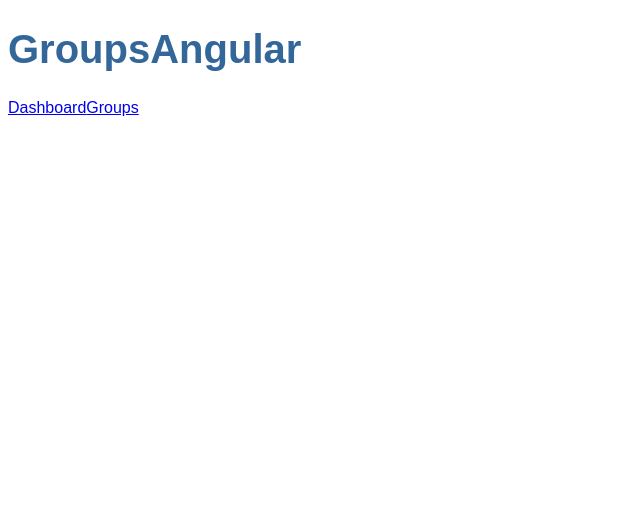
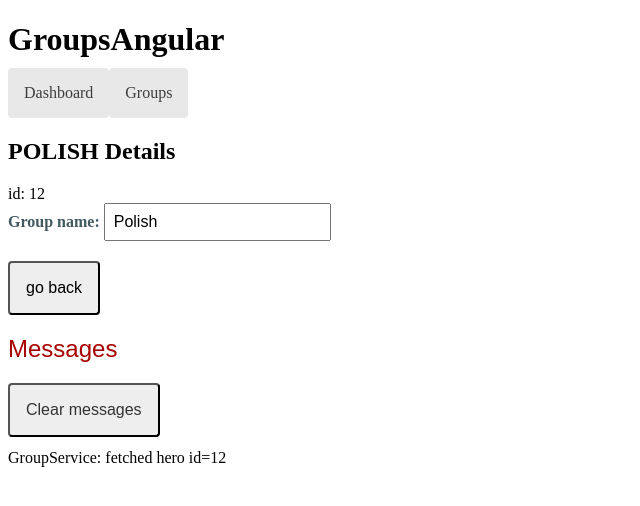
Before and after one commit to olexandrduplava/GroupsAngular, an Angular app: page /detail/12 in a window 1280 px wide. Before the commit this address led to /. Shown: the top 506 px of the page, without its empty margins (0-640 px from the left). Built offline with nearby package versions, Linux system fonts and the light colour scheme.

Commit message:
#Commit 5.2 Add Navigation, ID-Route refracted some code, made url to details of id

```diff
--- a/src/app/app.component.css
+++ b/src/app/app.component.css
@@ -1,22 +1,21 @@
-/* Application-wide Styles */
+/* AppComponent's private CSS styles */
 h1 {
-  color: #369;
-  font-family: Arial, Helvetica, sans-serif;
-  font-size: 250%;
+  margin-bottom: 0;
 }
-h2, h3 {
-  color: #444;
-  font-family: Arial, Helvetica, sans-serif;
-  font-weight: lighter;
+nav a {
+  padding: 1rem;
+  text-decoration: none;
+  margin-top: 10px;
+  display: inline-block;
+  background-color: #e8e8e8;
+  color: #3d3d3d;
+  border-radius: 4px;
 }
-body {
-  margin: 2em;
+
+nav a:hover {
+  color: white;
+  background-color: #42545C;
 }
-body, input[type="text"], button {
-  color: #333;
-  font-family: Cambria, Georgia, serif;
+nav a.active {
+  background-color: black;
 }
-/* everywhere else */
-* {
-  font-family: Arial, Helvetica, sans-serif;
-}
--- a/src/app/dashboard/dashboard.component.css
+++ b/src/app/dashboard/dashboard.component.css
@@ -4,7 +4,7 @@ h2 {
   text-align: center;
 }
 
-.heroes-menu {
+.groups-menu {
   padding: 0;
   margin: auto;
   max-width: 1000px;
--- a/src/app/dashboard/dashboard.component.html
+++ b/src/app/dashboard/dashboard.component.html
@@ -1,6 +1,7 @@
 <h2>Top Groups</h2>
 <div class="heroes-menu">
-  <a *ngFor="let group of groups">
+  <a *ngFor="let group of groups"
+  routerLink="/detail/{{group.id}}">
     {{group.title}}
   </a>
 </div>
--- a/src/app/group-detail/group-detail.component.css
+++ b/src/app/group-detail/group-detail.component.css
@@ -0,0 +1,24 @@
+/* HeroDetailComponent's private CSS styles */
+label {
+  color: #435960;
+  font-weight: bold;
+}
+input {
+  font-size: 1em;
+  padding: .5rem;
+}
+button {
+  margin-top: 20px;
+  background-color: #eee;
+  padding: 1rem;
+  border-radius: 4px;
+  font-size: 1rem;
+}
+button:hover {
+  background-color: #cfd8dc;
+}
+button:disabled {
+  background-color: #eee;
+  color: #ccc;
+  cursor: auto;
+}
--- a/src/app/group-detail/group-detail.component.html
+++ b/src/app/group-detail/group-detail.component.html
@@ -6,5 +6,5 @@
     <label for="group-name">Group name: </label>
     <input id="group-name" [(ngModel)]="group.title" placeholder="group">
   </div>
-
+<button (click)="goBack()">go back</button>
 </div>
--- a/src/app/group-detail/group-detail.component.ts
+++ b/src/app/group-detail/group-detail.component.ts
@@ -1,5 +1,9 @@
 import { Component, OnInit, Input } from '@angular/core';
 import { Group} from "../group/group";
+import {ActivatedRoute} from "@angular/router";
+import {Location} from "@angular/common";
+import {GroupService} from "../service/group.service";
+import {group} from "@angular/animations";
 
 @Component({
   selector: 'app-group-detail',
@@ -8,11 +12,25 @@ import { Group} from "../group/group";
 })
 export class GroupDetailComponent implements OnInit {
 
-  @Input() group?: Group;
+  group: Group | undefined;
 
-  constructor() { }
+  constructor(
+    private route: ActivatedRoute,
+    private groupService: GroupService,
+    private location: Location
+  ) { }
 
   ngOnInit(): void {
+    this.getGroup();
   }
 
+  getGroup(): void{
+    const id = Number(this.route.snapshot.paramMap.get('id'));
+    this.groupService.getGroup(id)
+      .subscribe(group=>this.group=group);
+    }
+
+    goBack(): void{
+    this.location.back();
+    }
 }
--- a/src/app/group/group.component.html
+++ b/src/app/group/group.component.html
@@ -1,11 +1,9 @@
 <h2>My Groups</h2>
 
 <ul class="groups">
-  <li *ngFor="let group of groups"
-      [class.selected]="group === selectedGroup"
-      (click)="onSelect(group)">
-    <span class="badge">{{group.id}}</span> {{group.title}}
+  <li *ngFor="let group of groups">
+    <a routerLink="/detail/{{group.id}}">
+     <span class="badge">{{group.id}}</span> {{group.title}}
+    </a>
   </li>
 </ul>
-
-<app-group-detail [group]="selectedGroup"></app-group-detail>
--- a/src/app/group/group.component.ts
+++ b/src/app/group/group.component.ts
@@ -13,20 +13,14 @@ import {MessageService} from "../service/message.service";
 export class GroupComponent implements OnInit {
 
   groups: Group[] = [];
-  selectedGroup?: Group;
 
-  constructor(private groupService: GroupService, private messageService: MessageService) { }
+  constructor(private groupService: GroupService) { }
 
   ngOnInit(): void {
     this.getGroups()
   }
 
-  onSelect(group: Group): void {
-    this.selectedGroup = group;
-    this.messageService.add(`GroupComponent: Selected group id=${group.id}`)
-  }
-
-  getGroups():void{
+  getGroups(): void{
     this.groupService.getGroups()
       .subscribe(groups => this.groups = groups);
   }
--- a/src/app/service/group.service.ts
+++ b/src/app/service/group.service.ts
@@ -16,8 +16,14 @@ export class GroupService {
 
   getGroups(): Observable<Group[]> {
     const groups = of(GROUPS);
-    this.messageService.add('GroupService: fetched groups')
+    this.messageService.add('GroupService: fetched groups');
     return groups;
   }
 
+  getGroup(id: number): Observable<Group> {
+    const group = GROUPS.find(h => h.id === id)!;
+    this.messageService.add(`GroupService: fetched hero id=${id}`);
+    return of(group);
+  }
+
 }
```
Also changed, not shown: src/app/app-routing.module.ts (+5 -3 lines).
